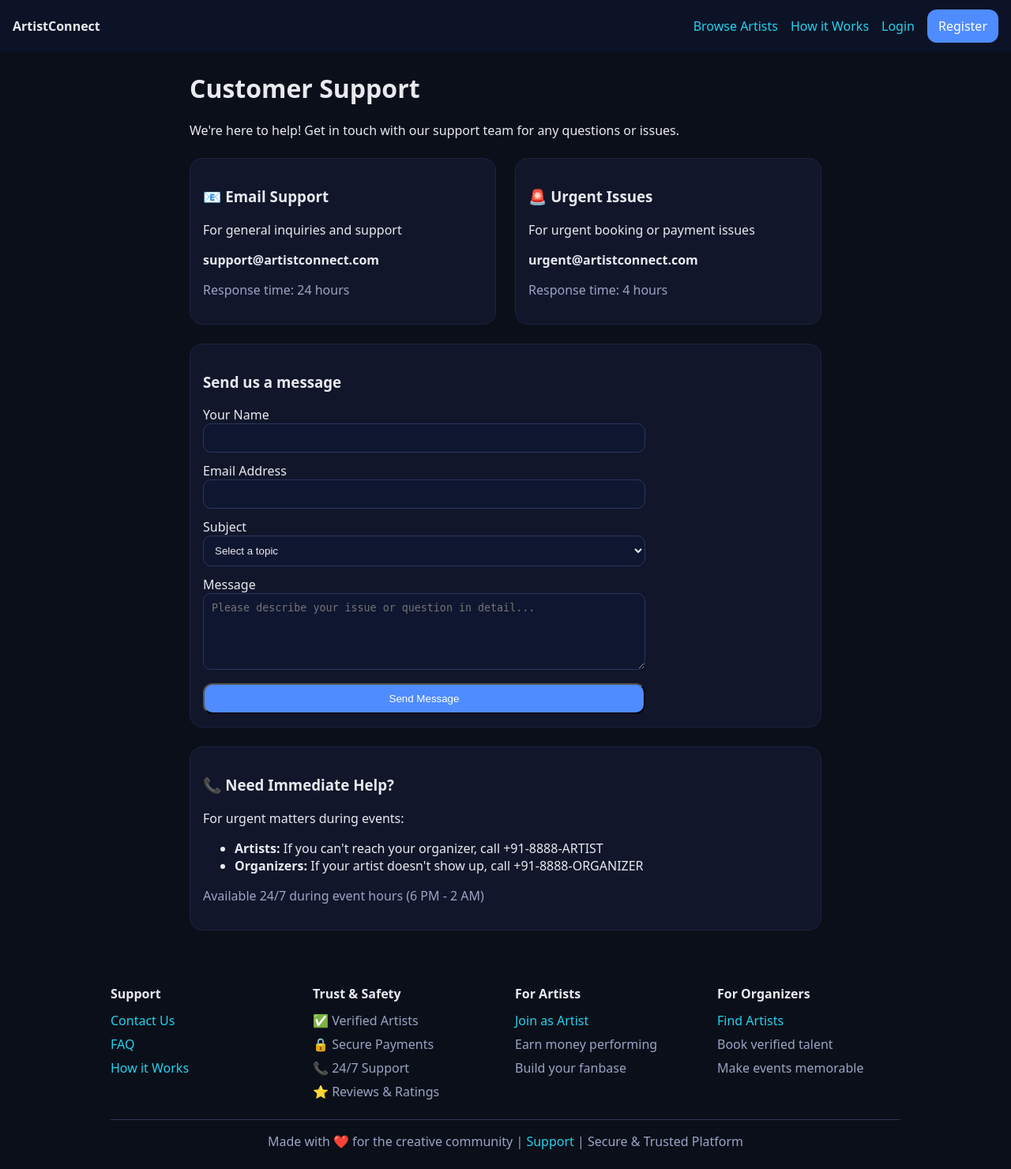
After one commit to Ameynadhavale77/ArtistConnect-Flask, a Flask app: page /contact in a window 1280 px wide. The commit adds this page. Shown: the whole page at 79% size. Run offline with Flask 3, Linux system fonts and the light colour scheme.

Commit message:
Add customer support and trust features with new pages and verified artist indicators
Adds new routes for contact, FAQ, and how-it-works pages, along with UI elements to indicate verified artists and a comprehensive footer with support and trust information.

Replit-Commit-Author: Agent
Replit-Commit-Session-Id: 1b1025cc-39c0-4890-9694-c0a7cf2abe7a
Replit-Commit-Checkpoint-Type: full_checkpoint
Replit-Commit-Screenshot-Url: https://storage.googleapis.com/screenshot-production-us-central1/87257a4f-1c0d-4fb7-b317-00953845290e/1b1025cc-39c0-4890-9694-c0a7cf2abe7a/He5zfvi

```diff
--- a/app/routes.py
+++ b/app/routes.py
@@ -49,6 +49,9 @@ def register_routes(app):
     app.add_url_rule("/artist/<int:user_id>", view_func=artist_profile_view)
     app.add_url_rule("/request/<int:artist_user_id>", view_func=request_create, methods=["GET", "POST"])
     app.add_url_rule("/dashboard", view_func=dashboard)
+    app.add_url_rule("/contact", view_func=contact, methods=["GET", "POST"])
+    app.add_url_rule("/faq", view_func=faq)
+    app.add_url_rule("/how-it-works", view_func=how_it_works)
 
 from flask import current_app as app
 
@@ -236,3 +239,26 @@ def request_reject(req_id):
     db.session.commit()
     flash("Request rejected.", "info")
     return redirect(url_for("dashboard"))
+
+# Support & Trust pages
+def contact():
+    if request.method == "POST":
+        name = request.form.get("name", "").strip()
+        email = request.form.get("email", "").strip()
+        subject = request.form.get("subject", "").strip()
+        message = request.form.get("message", "").strip()
+
+        if name and email and subject and message:
+            # In a real app, you'd send this via email or save to database
+            flash(f"Thank you {name}! Your message has been sent. We'll respond to {email} within 24 hours.", "success")
+            return redirect(url_for("contact"))
+        else:
+            flash("Please fill in all fields.", "danger")
+
+    return render_template("contact.html")
+
+def faq():
+    return render_template("faq.html")
+
+def how_it_works():
+    return render_template("how_it_works.html")
--- a/app/templates/artists_list.html
+++ b/app/templates/artists_list.html
@@ -16,7 +16,9 @@
                alt="Profile picture of {{ prof.user.name }}">
         </div>
       {% endif %}
-      <h3>{{ prof.user.name }}</h3>
+      <h3>{{ prof.user.name }}
+        <span style="background: #0f3b1f; color: #b1f7c2; padding: 2px 6px; border-radius: 12px; font-size: 10px;">✅</span>
+      </h3>
       <p class="muted">{{ prof.category }} · {{ prof.location }}</p>
       <p>{{ (prof.bio or '')[:120] }}{% if prof.bio and prof.bio|length>120 %}...{% endif %}</p>
       <a class="link" href="{{ url_for('artist_profile_view', user_id=prof.user.id) }}">View Profile →</a>
--- a/app/templates/base.html
+++ b/app/templates/base.html
@@ -11,6 +11,7 @@
     <a href="{{ url_for('index') }}" class="brand">ArtistConnect</a>
     <div class="spacer"></div>
     <a href="{{ url_for('artists_list') }}">Browse Artists</a>
+    <a href="{{ url_for('how_it_works') }}">How it Works</a>
     {% if session.get('user_id') %}
       <a href="{{ url_for('dashboard') }}">Dashboard</a>
       <a href="{{ url_for('logout') }}">Logout</a>
@@ -32,7 +33,54 @@
     {% block content %}{% endblock %}
   </main>
   <footer class="footer">
-    Made with ❤️ by Amey · MVP
+    <div style="max-width: 1000px; margin: 0 auto; text-align: left;">
+      <div class="grid" style="grid-template-columns: repeat(auto-fit, minmax(200px, 1fr)); gap: 24px; margin-bottom: 24px;">
+        <div>
+          <h4 style="color: var(--text); margin-bottom: 12px;">Support</h4>
+          <div style="display: flex; flex-direction: column; gap: 8px;">
+            <a href="{{ url_for('contact') }}" class="link">Contact Us</a>
+            <a href="{{ url_for('faq') }}" class="link">FAQ</a>
+            <a href="{{ url_for('how_it_works') }}" class="link">How it Works</a>
+          </div>
+        </div>
+
+        <div>
+          <h4 style="color: var(--text); margin-bottom: 12px;">Trust & Safety</h4>
+          <div style="display: flex; flex-direction: column; gap: 8px;">
+            <span class="muted">✅ Verified Artists</span>
+            <span class="muted">🔒 Secure Payments</span>
+            <span class="muted">📞 24/7 Support</span>
+            <span class="muted">⭐ Reviews & Ratings</span>
+          </div>
+        </div>
+
+        <div>
+          <h4 style="color: var(--text); margin-bottom: 12px;">For Artists</h4>
+          <div style="display: flex; flex-direction: column; gap: 8px;">
+            <a href="{{ url_for('register') }}?role=artist" class="link">Join as Artist</a>
+            <span class="muted">Earn money performing</span>
+            <span class="muted">Build your fanbase</span>
+          </div>
+        </div>
+
+        <div>
+          <h4 style="color: var(--text); margin-bottom: 12px;">For Organizers</h4>
+          <div style="display: flex; flex-direction: column; gap: 8px;">
+            <a href="{{ url_for('register') }}?role=organizer" class="link">Find Artists</a>
+            <span class="muted">Book verified talent</span>
+            <span class="muted">Make events memorable</span>
+          </div>
+        </div>
+      </div>
+
+      <div style="border-top: 1px solid #2a365f; padding-top: 16px; text-align: center;">
+        <p class="muted" style="margin: 0;">
+          Made with ❤️ for the creative community |
+          <a href="{{ url_for('contact') }}" class="link">Support</a> |
+          Secure & Trusted Platform
+        </p>
+      </div>
+    </div>
   </footer>
 </body>
 </html>
--- /dev/null
+++ b/app/templates/contact.html
@@ -0,0 +1,60 @@
+{% extends "base.html" %}
+{% block content %}
+<div style="max-width: 800px; margin: 0 auto;">
+  <h1>Customer Support</h1>
+  <p>We're here to help! Get in touch with our support team for any questions or issues.</p>
+
+  <div class="grid" style="grid-template-columns: 1fr 1fr; gap: 24px; margin: 24px 0;">
+    <div class="card">
+      <h3>📧 Email Support</h3>
+      <p>For general inquiries and support</p>
+      <p><strong>support@artistconnect.com</strong></p>
+      <p class="muted">Response time: 24 hours</p>
+    </div>
+
+    <div class="card">
+      <h3>🚨 Urgent Issues</h3>
+      <p>For urgent booking or payment issues</p>
+      <p><strong>urgent@artistconnect.com</strong></p>
+      <p class="muted">Response time: 4 hours</p>
+    </div>
+  </div>
+
+  <div class="card" style="margin: 24px 0;">
+    <h3>Send us a message</h3>
+    <form method="post" class="form">
+      <label>Your Name
+        <input type="text" name="name" required>
+      </label>
+      <label>Email Address
+        <input type="email" name="email" required>
+      </label>
+      <label>Subject
+        <select name="subject" required>
+          <option value="">Select a topic</option>
+          <option value="booking_issue">Booking Issue</option>
+          <option value="account_help">Account Help</option>
+          <option value="payment_question">Payment Question</option>
+          <option value="artist_verification">Artist Verification</option>
+          <option value="technical_issue">Technical Issue</option>
+          <option value="general_inquiry">General Inquiry</option>
+        </select>
+      </label>
+      <label>Message
+        <textarea name="message" rows="5" required placeholder="Please describe your issue or question in detail..."></textarea>
+      </label>
+      <button class="btn" type="submit">Send Message</button>
+    </form>
+  </div>
+
+  <div class="card">
+    <h3>📞 Need Immediate Help?</h3>
+    <p>For urgent matters during events:</p>
+    <ul>
+      <li><strong>Artists:</strong> If you can't reach your organizer, call +91-8888-ARTIST</li>
+      <li><strong>Organizers:</strong> If your artist doesn't show up, call +91-8888-ORGANIZER</li>
+    </ul>
+    <p class="muted">Available 24/7 during event hours (6 PM - 2 AM)</p>
+  </div>
+</div>
+{% endblock %}
--- a/app/templates/index.html
+++ b/app/templates/index.html
@@ -20,7 +20,9 @@
                    alt="Profile picture of {{ prof.user.name }}">
             </div>
           {% endif %}
-          <h3>{{ prof.user.name }}</h3>
+          <h3>{{ prof.user.name }}
+            <span style="background: #0f3b1f; color: #b1f7c2; padding: 2px 6px; border-radius: 12px; font-size: 10px;">✅</span>
+          </h3>
           <p class="muted">{{ prof.category }} · {{ prof.location }}</p>
           <p>{{ (prof.bio or '')[:120] }}{% if prof.bio and prof.bio|length>120 %}...{% endif %}</p>
           <a class="link" href="{{ url_for('artist_profile_view', user_id=prof.user.id) }}">View Profile →</a>
```
Also changed, not shown: app/templates/artist_profile_view.html (+15 -1 lines), app/templates/faq.html (added, +73 -0 lines), app/templates/how_it_works.html (added, +87 -0 lines).
